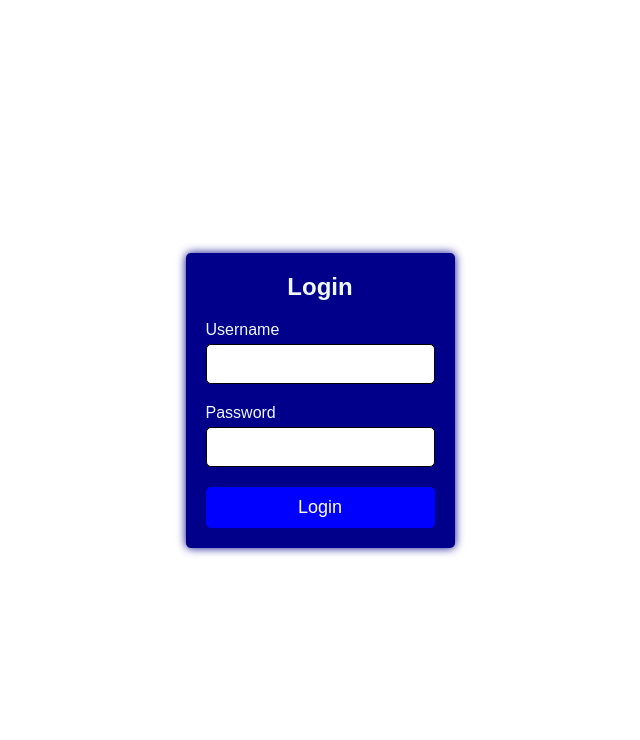
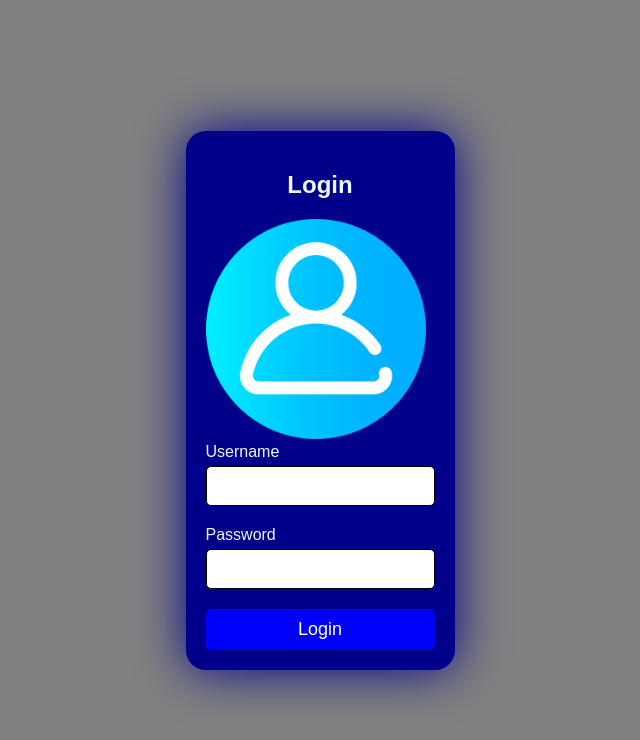
Before and after one commit to jquezada2022505/Laboratorio-PS-1, a plain HTML site: page index.html in a window 1280 px wide. Shown: the whole page, without its empty margins (320-960 px from the left). Drawn offline with Linux system fonts and the light colour scheme.

Commit message:
Modifico HTML y CSS del Index

```diff
--- a/assets/styles/index.css
+++ b/assets/styles/index.css
@@ -10,19 +10,18 @@ body {
 }
 
 .container {
-    max-width: 600px;
-    margin: 50px auto;
     padding: 20px;
     background-color: darkblue;
-    border-radius: 5px;
-    box-shadow: 0 0 10px darkblue;
+    border-radius: 20px;
+    box-shadow: 0 0 50px darkblue;
     color: aliceblue;
-
 }
 
 form h2 {
     text-align: center;
     margin-bottom: 20px;
+    max-width: 100%;
+    margin: 20px auto;
 }
 
 .usuarios {
@@ -58,10 +57,16 @@ button:hover {
     background-color: darkblue;
 }
 
-.h-screen{
+.h-screen {
     height: 100vh;
     display: flex;
     flex-direction: column;
     justify-content: center;
     align-items: center;
+    background-color: gray;
 }
+
+.imgLogin {
+    width: 220px;
+    height: 220px;
+}
--- a/index.html
+++ b/index.html
@@ -1,15 +1,18 @@
 <!DOCTYPE html>
 <html lang="en">
+
 <head>
     <meta charset="UTF-8">
     <meta name="viewport" content="width=device-width, initial-scale=1.0">
     <title>Login</title>
     <link rel="stylesheet" href="./assets/styles/index.css">
 </head>
+
 <body class="h-screen">
     <div class="container">
         <form action="#" method="post">
             <h2>Login</h2>
+            <img class="imgLogin" src="./assets/resources/img/Login.png" alt="Login">
             <div class="usuarios">
                 <label for="nombreUsuario">Username</label>
                 <input type="text" id="nombreUsuario" name="nombreUsuario" required>
@@ -22,4 +25,5 @@
         </form>
     </div>
 </body>
+
 </html>
```
